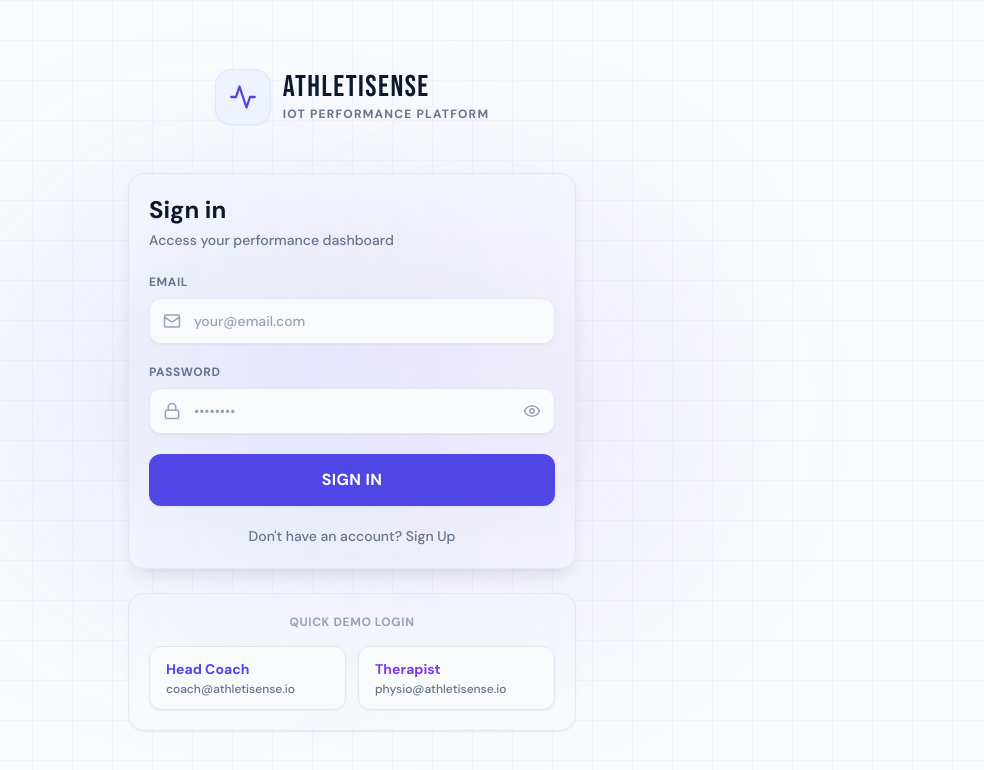
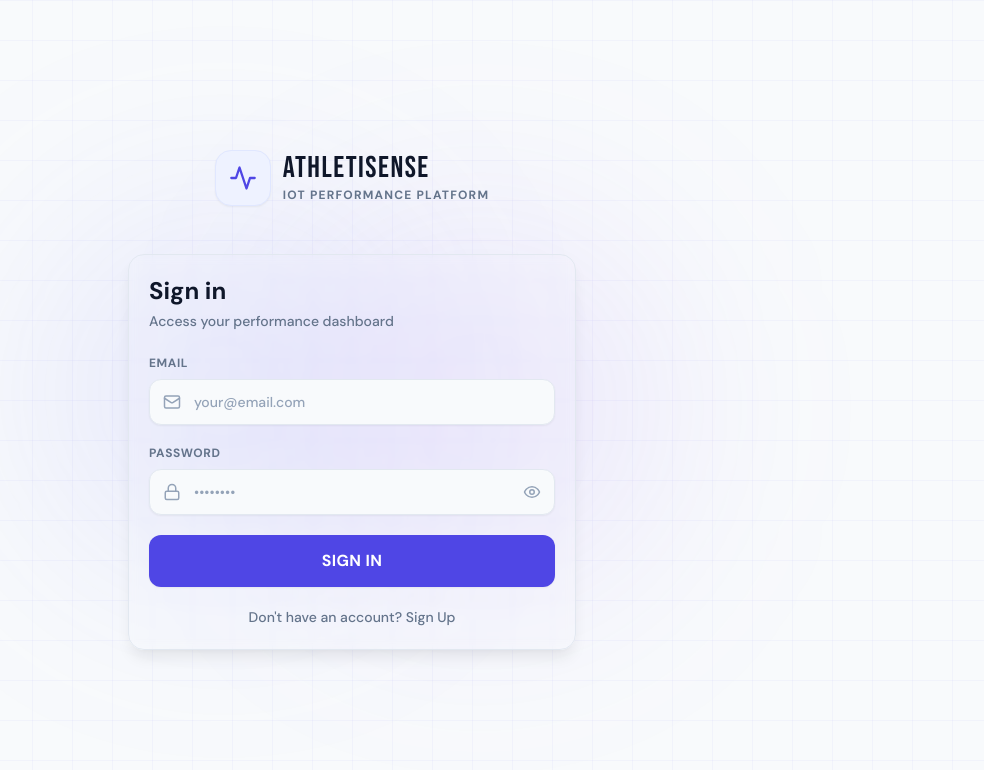
Before and after one commit to dulhara79/athletisense, a React (Vite) app in the folder frontend/: page / in a window 1280 px wide. Shown: the top 770 px of the page, without its empty margins (288-1272 px from the left). Built offline with nearby package versions, Linux system fonts and the light colour scheme; no server answers.

Commit message:
Update LoginPage.jsx

```diff
--- a/frontend/src/pages/LoginPage.jsx
+++ b/frontend/src/pages/LoginPage.jsx
@@ -18,11 +18,6 @@ export default function LoginPage({ onToggle }) {
     if (!result.success) setError(result.error);
     setLoading(false);
   };
-
-  const demoLogins = [
-    { label: 'Head Coach', email: 'coach@athletisense.io', password: 'coach123', color: 'text-accent-primary' },
-    { label: 'Therapist', email: 'physio@athletisense.io', password: 'physio123', color: 'text-accent-purple' },
-  ];
 
   return (
     <div className="min-h-screen bg-surface flex items-center justify-center p-4 relative overflow-hidden">
@@ -119,22 +114,7 @@ export default function LoginPage({ onToggle }) {
           </form>
         </div>
 
-        {/* Demo credentials */}
-        <div className="card mt-6 animate-fade-up bg-card/60 backdrop-blur-sm border-premium-200 shadow-sm" style={{ animationDelay: '0.2s' }}>
-          <p className="text-xs font-bold text-premium-400 uppercase tracking-wider mb-4 text-center">Quick Demo Login</p>
-          <div className="grid grid-cols-2 gap-3">
-            {demoLogins.map((demo) => (
-              <button
-                key={demo.email}
-                onClick={() => { setEmail(demo.email); setPassword(demo.password); }}
-                className="text-left bg-card hover:bg-premium-50 border border-premium-200 hover:border-premium-300 rounded-xl px-4 py-3 transition-all group shadow-sm hover:shadow"
-              >
-                <p className={`text-sm font-bold ${demo.color} mb-0.5 group-hover:opacity-80 transition-opacity`}>{demo.label}</p>
-                <p className="text-xs text-premium-500 font-medium truncate">{demo.email}</p>
-              </button>
-            ))}
-          </div>
-        </div>
+
       </div>
     </div>
   );
```
